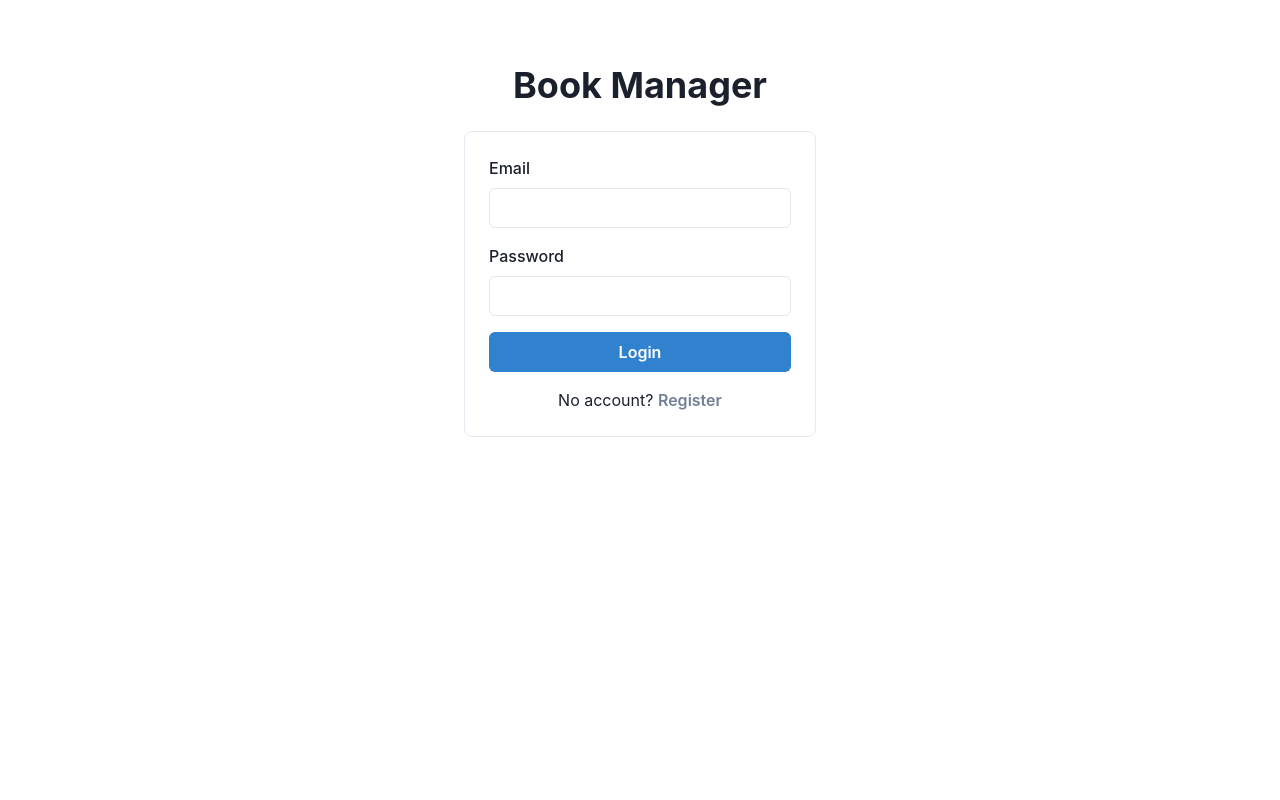
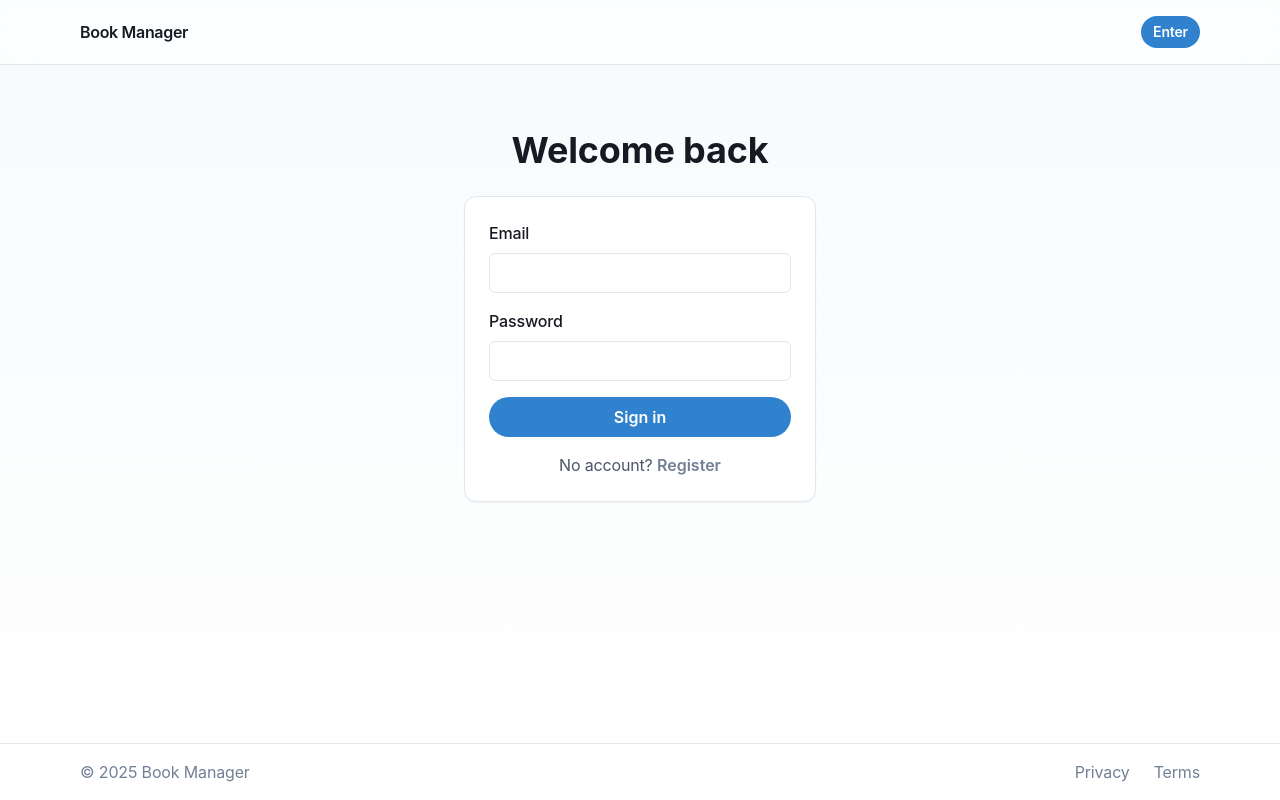
Before and after one commit to emanuelaromano/book-manager, a React (Vite) app in the folder client/: page /auth in a window 1280 px wide. Built offline with nearby package versions, Linux system fonts and the light colour scheme; no server answers.

Commit message:
updated UI

```diff
--- /dev/null
+++ b/client/src/components/Layout.jsx
@@ -0,0 +1,74 @@
+import { Box, Container, Flex, HStack, Link as ChakraLink, Text, Button } from '@chakra-ui/react';
+import { Link, useLocation, useNavigate } from 'react-router-dom';
+import { useEffect, useState } from 'react';
+
+export default function Layout({ children, mainProps = {} }) {
+  const location = useLocation();
+  const navigate = useNavigate();
+  const [isAuthenticated, setIsAuthenticated] = useState(null);
+
+  async function logout() {
+    await fetch('/api/auth/logout', { method: 'POST', credentials: 'include' });
+    navigate('/auth');
+  }
+
+  const isAuthPage = location.pathname.startsWith('/auth');
+
+  useEffect(() => {
+    let cancelled = false;
+    (async () => {
+      try {
+        const res = await fetch('/api/auth/me', { credentials: 'include' });
+        if (!cancelled) setIsAuthenticated(res.ok);
+      } catch (_e) {
+        if (!cancelled) setIsAuthenticated(false);
+      }
+    })();
+    return () => {
+      cancelled = true;
+    };
+  }, [location.pathname]);
+
+  return (
+    <Flex direction="column" minH="100dvh">
+      <Box position="sticky" top={0} zIndex={10} backdropFilter="saturate(180%) blur(14px)" bg="rgba(255,255,255,0.7)" borderBottomWidth="1px">
+        <Container py={4} maxW="6xl">
+          <Flex align="center" justify="space-between">
+            <HStack spacing={6}>
+              <ChakraLink as={Link} to="/" fontWeight="semibold" letterSpacing="-0.02em">
+                Book Manager
+              </ChakraLink>
+              {!isAuthPage && isAuthenticated && (
+                <ChakraLink as={Link} to="/books" color="gray.600" _hover={{ color: 'gray.900' }}>
+                  Books
+                </ChakraLink>
+              )}
+            </HStack>
+            <HStack>
+              {!isAuthPage && isAuthenticated && (
+                <Button size="sm" variant="ghost" onClick={logout}>Logout</Button>
+              )}
+              {(isAuthPage || isAuthenticated === false) && (
+                <Button size="sm" as={Link} to="/auth" colorScheme="blue">Enter</Button>
+              )}
+            </HStack>
+          </Flex>
+        </Container>
+      </Box>
+
+      <Box as="main" flex="1 1 auto" {...mainProps}>{children}</Box>
+
+      <Box as="footer" borderTopWidth="1px" bg="white">
+        <Container py={4}>
+          <Flex align="center" justify="space-between">
+            <Text color="gray.500">© {new Date().getFullYear()} Book Manager</Text>
+            <HStack spacing={6} color="gray.500">
+              <ChakraLink href="#">Privacy</ChakraLink>
+              <ChakraLink href="#">Terms</ChakraLink>
+            </HStack>
+          </Flex>
+        </Container>
+      </Box>
+    </Flex>
+  );
+}
--- a/client/src/pages/AuthPage.jsx
+++ b/client/src/pages/AuthPage.jsx
@@ -1,5 +1,6 @@
 import { useState } from 'react';
 import { Box, Button, Container, FormControl, FormLabel, Heading, Input, Stack, Text, useToast } from '@chakra-ui/react';
+import Layout from '../components/Layout.jsx';
 import { useNavigate } from 'react-router-dom';
 
 export default function AuthPage() {
@@ -33,10 +34,11 @@ export default function AuthPage() {
   }
 
   return (
+    <Layout>
       <Container maxW="sm" py={16}>
         <Stack spacing={6}>
-        <Heading textAlign="center">Book Manager</Heading>
-        <Box p={6} borderWidth="1px" rounded="lg">
+          <Heading textAlign="center">Welcome back</Heading>
+          <Box p={6} borderWidth="1px" rounded="xl" bg="white" shadow="sm">
             <Stack spacing={4}>
               <FormControl>
                 <FormLabel>Email</FormLabel>
@@ -46,10 +48,10 @@ export default function AuthPage() {
                 <FormLabel>Password</FormLabel>
                 <Input type="password" value={password} onChange={(e) => setPassword(e.target.value)} />
               </FormControl>
-            <Button isLoading={loading} colorScheme="blue" onClick={submit}>
-              {mode === 'login' ? 'Login' : 'Register'}
+              <Button isLoading={loading} colorScheme="blue" onClick={submit} rounded="full">
+                {mode === 'login' ? 'Sign in' : 'Create account'}
               </Button>
-            <Text textAlign="center">
+              <Text textAlign="center" color="gray.600">
                 {mode === 'login' ? 'No account?' : 'Have an account?'}{' '}
                 <Button variant="link" onClick={() => setMode(mode === 'login' ? 'register' : 'login')}>
                   {mode === 'login' ? 'Register' : 'Login'}
@@ -59,5 +61,6 @@ export default function AuthPage() {
           </Box>
         </Stack>
       </Container>
+    </Layout>
   );
 }
--- a/client/src/pages/BooksPage.jsx
+++ b/client/src/pages/BooksPage.jsx
@@ -1,4 +1,4 @@
-import { useEffect, useMemo, useState } from 'react';
+import { useState } from 'react';
 import {
   Box,
   Button,
@@ -29,6 +29,7 @@ import {
 import { useMutation, useQuery, useQueryClient } from '@tanstack/react-query';
 import { DeleteIcon, EditIcon } from '@chakra-ui/icons';
 import { useNavigate } from 'react-router-dom';
+import Layout from '../components/Layout.jsx';
 
 async function fetchBooks() {
   const res = await fetch('/api/books', { credentials: 'include' });
@@ -143,17 +144,17 @@ export default function BooksPage() {
   }
 
   return (
-    <Container maxW="4xl" py={8}>
+    <Layout>
+      <Container maxW="5xl" py={10}>
         <Stack direction="row" justify="space-between" align="center" mb={6}>
-        <Heading>My Books</Heading>
+          <Heading letterSpacing="-0.02em">My Books</Heading>
           <Stack direction="row">
-          <Button onClick={openCreate} colorScheme="blue">Add Book</Button>
-          <Button variant="outline" onClick={logout}>Logout</Button>
+            <Button onClick={openCreate} colorScheme="blue" rounded="full">Add Book</Button>
           </Stack>
         </Stack>
-      <Box borderWidth="1px" rounded="lg" overflowX="auto">
+        <Box borderWidth="1px" rounded="xl" overflowX="auto" bg="white">
           <Table size="sm">
-          <Thead>
+            <Thead bg="gray.50">
               <Tr>
                 <Th>Title</Th>
                 <Th>Author</Th>
@@ -213,5 +214,6 @@ export default function BooksPage() {
           </ModalContent>
         </Modal>
       </Container>
+    </Layout>
   );
 }
--- /dev/null
+++ b/client/src/pages/ErrorPage.jsx
@@ -0,0 +1,24 @@
+import { Box, Button, Container, Heading, Text } from '@chakra-ui/react';
+import { useRouteError, isRouteErrorResponse, Link } from 'react-router-dom';
+import Layout from '../components/Layout.jsx';
+
+export default function ErrorPage() {
+  const error = useRouteError();
+  const status = isRouteErrorResponse(error) ? error.status : 500;
+  const statusText = isRouteErrorResponse(error) ? error.statusText : 'Unexpected Error';
+
+  return (
+    <Layout>
+      <Container maxW="lg" py={16}>
+        <Heading mb={3} letterSpacing="-0.02em">{status} {statusText}</Heading>
+        <Text color="gray.600" mb={6}>
+          Something went wrong while loading this page. You can go back home or try again.
+        </Text>
+        <Box>
+          <Button as={Link} to="/" colorScheme="blue" mr={3}>Go Home</Button>
+          <Button onClick={() => location.reload()}>Reload</Button>
+        </Box>
+      </Container>
+    </Layout>
+  );
+}
--- /dev/null
+++ b/client/src/pages/HomePage.jsx
@@ -0,0 +1,35 @@
+import { Box, Button, Container, Heading, Stack, Text, Image } from '@chakra-ui/react';
+import { Link } from 'react-router-dom';
+import Layout from '../components/Layout.jsx';
+
+export default function HomePage() {
+  return (
+    <Layout mainProps={{ bgGradient: 'linear(to-b, white, gray.50)' }}>
+      <Box py={{ base: 16, md: 24 }}>
+        <Container>
+          <Stack direction={{ base: 'column', md: 'row' }} spacing={12} align="center">
+            <Stack spacing={6} maxW="xl">
+              <Heading size="2xl" letterSpacing="-0.04em" lineHeight={1.05}>
+                Organize your library with effortless elegance
+              </Heading>
+              <Text fontSize={{ base: 'lg', md: 'xl' }} color="gray.600">
+                A minimalist book manager inspired by the clarity and polish of Apple design.
+              </Text>
+              <Stack direction={{ base: 'column', sm: 'row' }} spacing={4}>
+                <Button as={Link} to="/books" colorScheme="blue" size="lg">
+                  View Books
+                </Button>
+                <Button as={Link} to="/auth" variant="outline" size="lg">
+                  Sign in / Register
+                </Button>
+              </Stack>
+            </Stack>
+            <Box shadow="soft" rounded="2xl" overflow="hidden">
+              <Image src="https://images.unsplash.com/photo-1519681393784-d120267933ba?q=80&w=1600&auto=format&fit=crop" alt="Books hero" maxW={{ base: '100%', md: '520px' }} />
+            </Box>
+          </Stack>
+        </Container>
+      </Box>
+    </Layout>
+  );
+}
--- /dev/null
+++ b/client/src/pages/NotFoundPage.jsx
@@ -0,0 +1,19 @@
+import { Box, Button, Container, Heading, Text } from '@chakra-ui/react';
+import { Link } from 'react-router-dom';
+import Layout from '../components/Layout.jsx';
+
+export default function NotFoundPage() {
+  return (
+    <Layout>
+      <Container maxW="lg" py={16}>
+        <Heading mb={3} letterSpacing="-0.02em">404 Not Found</Heading>
+        <Text color="gray.600" mb={6}>
+          The page you are looking for doesn’t exist or has been moved.
+        </Text>
+        <Box>
+          <Button as={Link} to="/" colorScheme="blue">Go Home</Button>
+        </Box>
+      </Container>
+    </Layout>
+  );
+}
--- /dev/null
+++ b/client/src/theme.js
@@ -0,0 +1,56 @@
+import { extendTheme } from '@chakra-ui/react';
+
+const fonts = {
+  heading:
+    "-apple-system, BlinkMacSystemFont, 'SF Pro Display', 'SF Pro Text', 'Inter', 'Segoe UI', Roboto, Helvetica, Arial, 'Apple Color Emoji', 'Segoe UI Emoji'",
+  body:
+    "-apple-system, BlinkMacSystemFont, 'SF Pro Text', 'Inter', 'Segoe UI', Roboto, Helvetica, Arial, 'Apple Color Emoji', 'Segoe UI Emoji'"
+};
+
+const styles = {
+  global: {
+    'html, body, #root': {
+      height: '100%'
+    },
+    body: {
+      bgGradient: 'linear(to-b, gray.50, white)',
+      color: 'gray.900',
+      WebkitFontSmoothing: 'antialiased',
+      MozOsxFontSmoothing: 'grayscale',
+      letterSpacing: '-0.01em'
+    }
+  }
+};
+
+const components = {
+  Button: {
+    baseStyle: {
+      rounded: 'full',
+      fontWeight: 'semibold'
+    },
+    sizes: {
+      lg: {
+        px: 6,
+        h: 12
+      }
+    }
+  },
+  Container: {
+    baseStyle: {
+      maxW: '6xl'
+    }
+  }
+};
+
+const shadows = {
+  soft: '0 10px 30px rgba(0,0,0,0.06)'
+};
+
+const theme = extendTheme({
+  fonts,
+  styles,
+  components,
+  shadows
+});
+
+export default theme;
```
Also changed, not shown: client/src/main.jsx (+9 -4 lines). Lines whose indentation alone changed are shown as unchanged.
